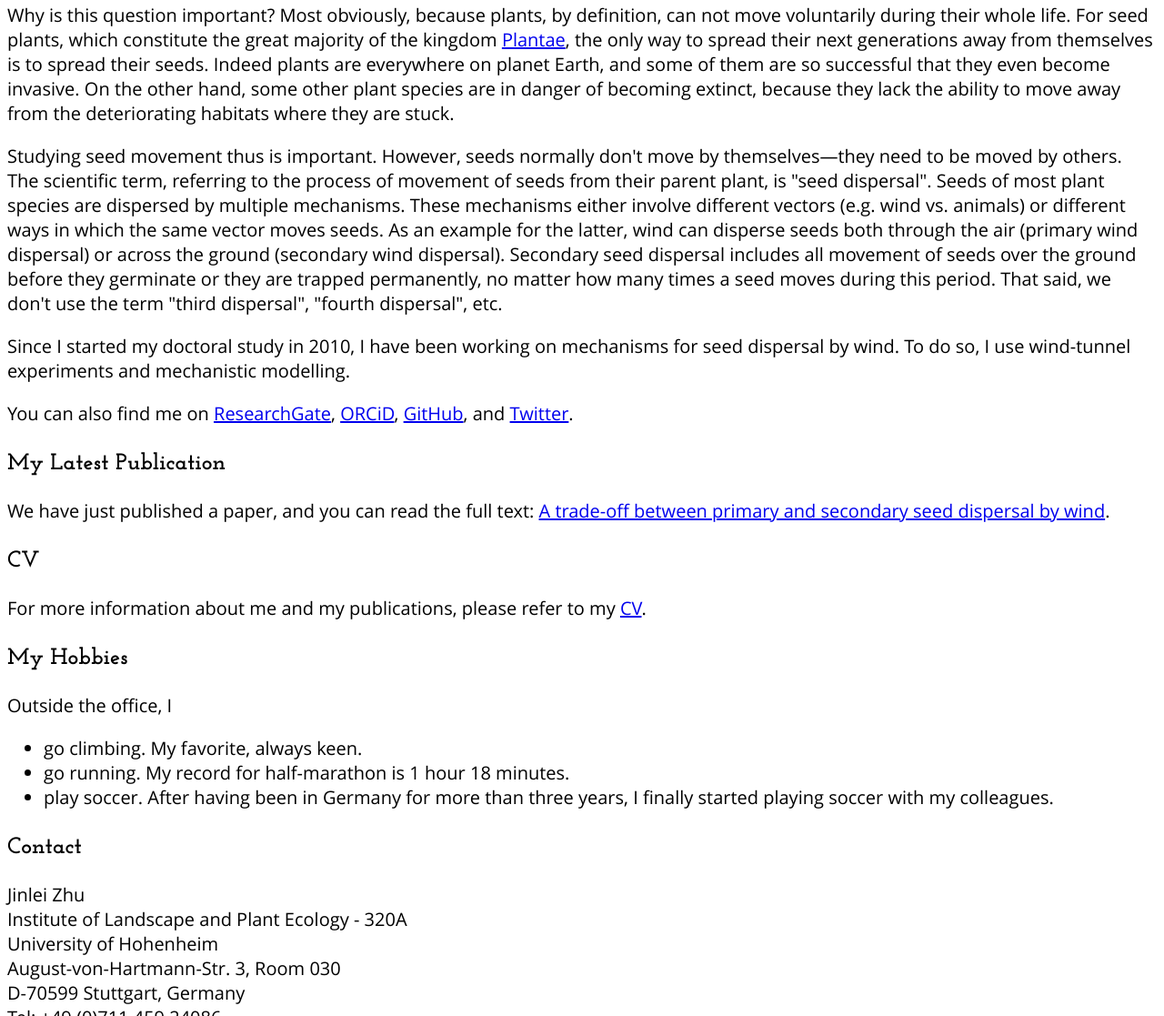
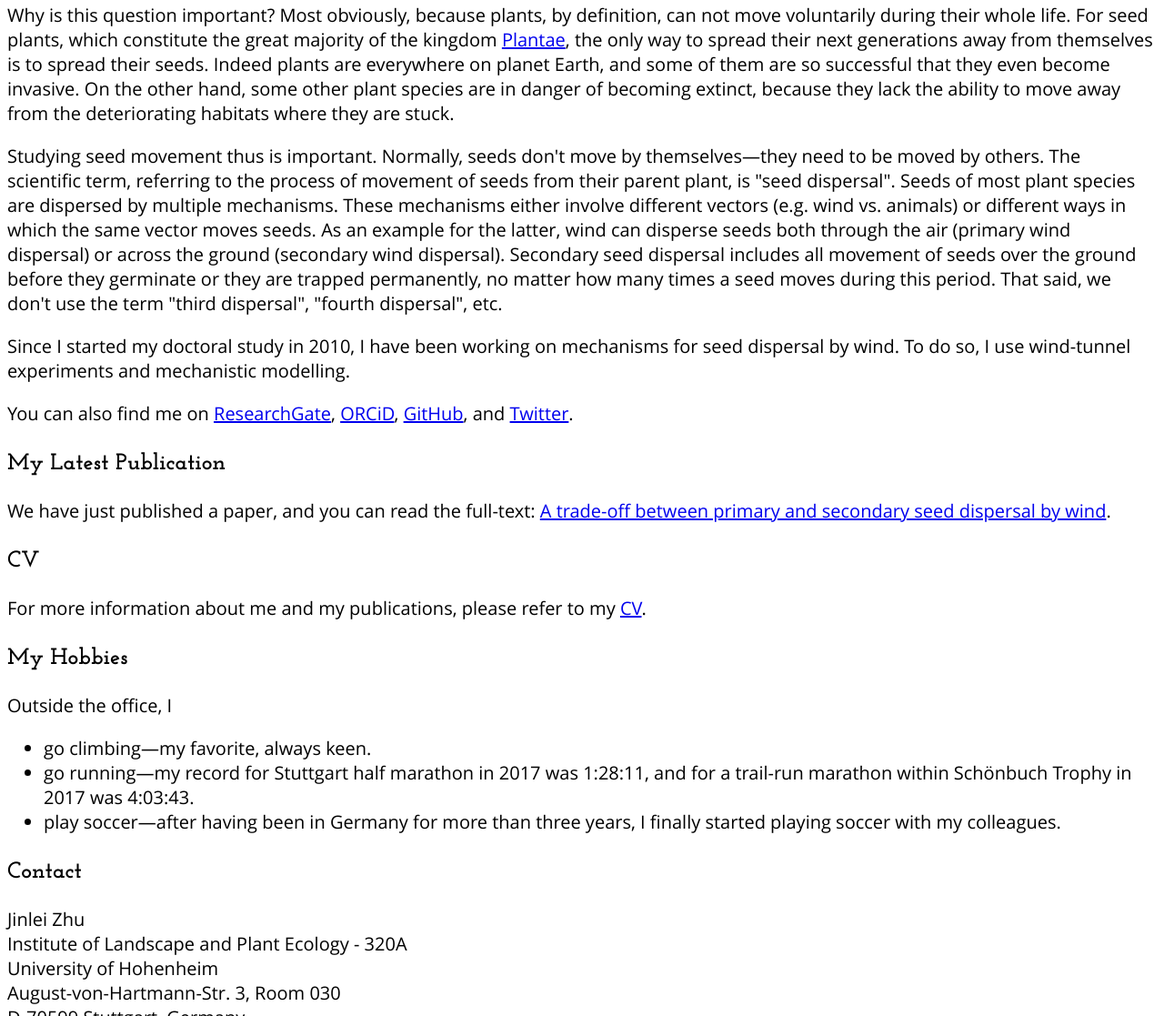
Before and after one commit to jinleizhu/jinleizhu.github.io, a plain HTML site: page index.html in a window 1280 px wide. Shown: the part 227-1344 px from the top of the page at 91% size. Drawn offline with Linux system fonts and the light colour scheme.

Commit message:
add the record for marathon

```diff
--- a/index.html
+++ b/index.html
@@ -13,19 +13,19 @@
     <p>I am a plant ecologist. I am doing my postdoctoral research at <a href="https://ecology.uni-hohenheim.de/" title="Institute of Landscape and Plant Ecology" target="_blank">Institute of Landscape and Plant Ecology, University of Hohenheim</a>.</p>
     <p>By far, all my research has been focusing on just one question: <strong>How far do seeds move in nature?</strong> </p>
     <p>Why is this question important? Most obviously, because plants, by definition, can not move voluntarily during their whole life. For seed plants, which constitute the great majority of the kingdom <a href="https://en.wikipedia.org/wiki/Plant" title="plant" target="_blank">Plantae</a>, the only way to spread their next generations away from themselves is to spread their seeds. Indeed plants are everywhere on planet Earth, and some of them are so successful that they even become invasive. On the other hand, some other plant species are in danger of becoming extinct, because they lack the ability to move away from the deteriorating habitats where they are stuck. </p>
-    <p>Studying seed movement thus is important. However, seeds normally don't move by themselves&mdash;they need to be moved by others. The scientific term, referring to the process of movement of seeds from their parent plant, is "seed dispersal". Seeds of most plant species are dispersed by multiple mechanisms. These mechanisms either involve different vectors (e.g. wind vs. animals) or different ways in which the same vector moves seeds. As an example for the latter, wind can disperse seeds both through the air (primary wind dispersal) or across the ground (secondary wind dispersal). Secondary seed dispersal includes all movement of seeds over the ground before they germinate or they are trapped permanently, no matter how many times a seed moves during this period. That said, we don't use the term "third dispersal", "fourth dispersal", etc. </p>
+    <p>Studying seed movement thus is important. Normally, seeds don't move by themselves&mdash;they need to be moved by others. The scientific term, referring to the process of movement of seeds from their parent plant, is "seed dispersal". Seeds of most plant species are dispersed by multiple mechanisms. These mechanisms either involve different vectors (e.g. wind vs. animals) or different ways in which the same vector moves seeds. As an example for the latter, wind can disperse seeds both through the air (primary wind dispersal) or across the ground (secondary wind dispersal). Secondary seed dispersal includes all movement of seeds over the ground before they germinate or they are trapped permanently, no matter how many times a seed moves during this period. That said, we don't use the term "third dispersal", "fourth dispersal", etc. </p>
     <p>Since I started my doctoral study in 2010, I have been working on mechanisms for seed dispersal by wind. To do so, I use wind-tunnel experiments and mechanistic modelling.</p>
     <p>You can also find me on <a href="https://www.researchgate.net/profile/Jinlei_Zhu" title="Jinlei's ResearchGate page" target="_blank">ResearchGate</a>, <a href="http://orcid.org/0000-0001-6164-0472" title="Jinlei's ORCid page" target="_blank">ORCiD</a>, <a href="https://github.com/jinleizhu" title="Jinlei's GitHub page" target="_blank">GitHub</a>, and <a href="https://twitter.com/jinlei_zhu" title="Jinlei's Twitter page" target="_blank">Twitter</a>.</p>
     <h3>My Latest Publication</h3>
-    <p>We have just published a paper, and you can read the full text: <a href="https://rdcu.be/buWye" title="paper in Plant Ecology" target="_blank">A trade-off between primary and secondary seed dispersal by wind</a>.</P>
+    <p>We have just published a paper, and you can read the full-text: <a href="https://rdcu.be/buWye" title="paper in Plant Ecology" target="_blank">A trade-off between primary and secondary seed dispersal by wind</a>.</P>
     <h3>CV</h3>
     <p>For more information about me and my publications, please refer to my <a href="./pdf/cv.pdf" title="Jinlei Zhu's CV" target="_blank"> CV</a>.</p>
     <h3>My Hobbies</h3>
     <p>Outside the office, I</p>
       <ul>
-	<li>go climbing. My favorite, always keen.</li>
-	<li>go running. My record for half-marathon is 1 hour 18 minutes.</li>
-	<li>play soccer. After having been in Germany for more than three years, I finally started playing soccer with my colleagues.</li>
+	<li>go climbing&mdash;my favorite, always keen.</li>
+	<li>go running&mdash;my record for Stuttgart half marathon in 2017 was 1:28:11, and for a trail-run marathon within Schönbuch Trophy in 2017 was 4:03:43.</li>
+	<li>play soccer&mdash;after having been in Germany for more than three years, I finally started playing soccer with my colleagues.</li>
       </ul>
     <h3>Contact</h3>
     <p>Jinlei Zhu<br>
```
